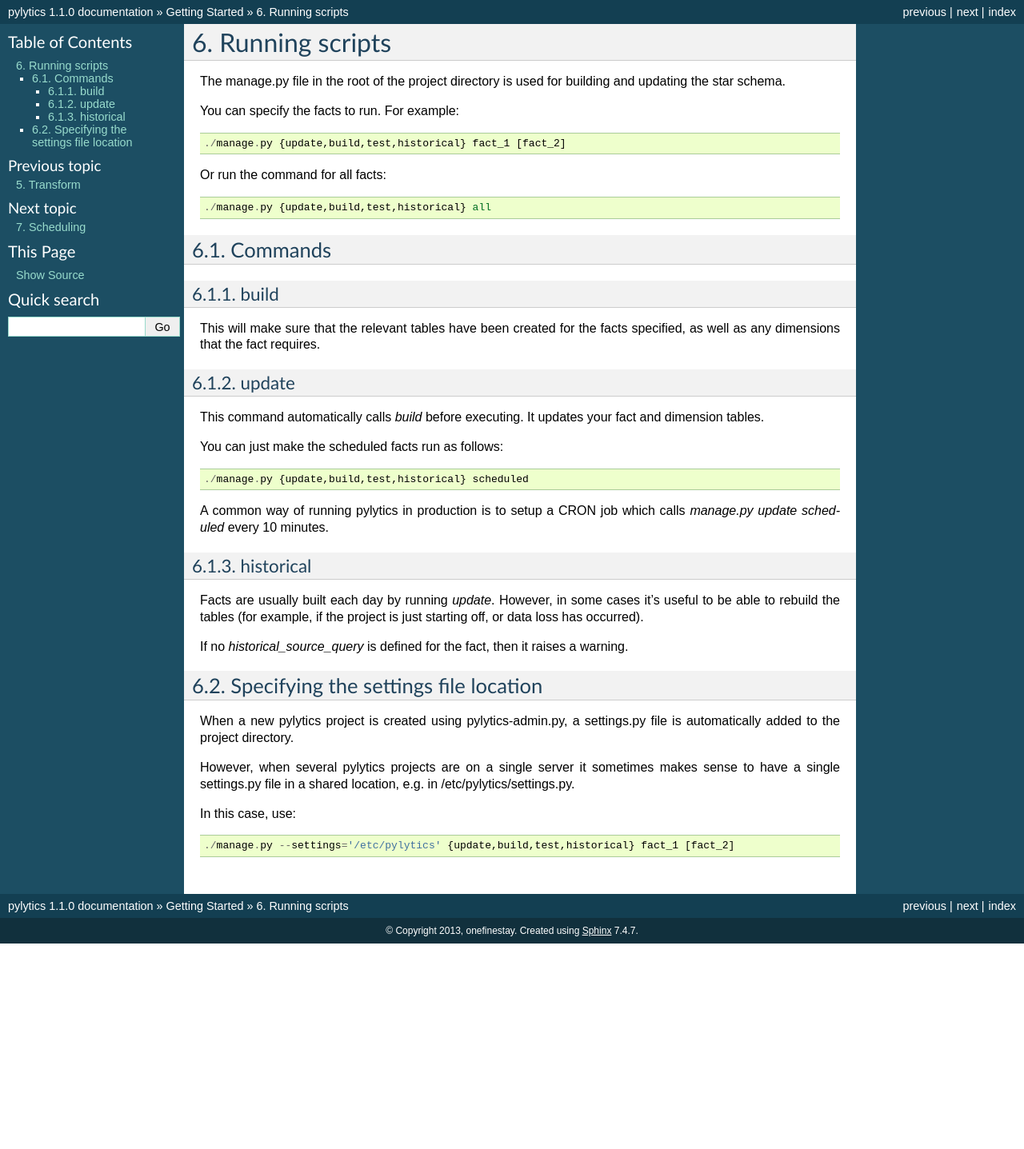
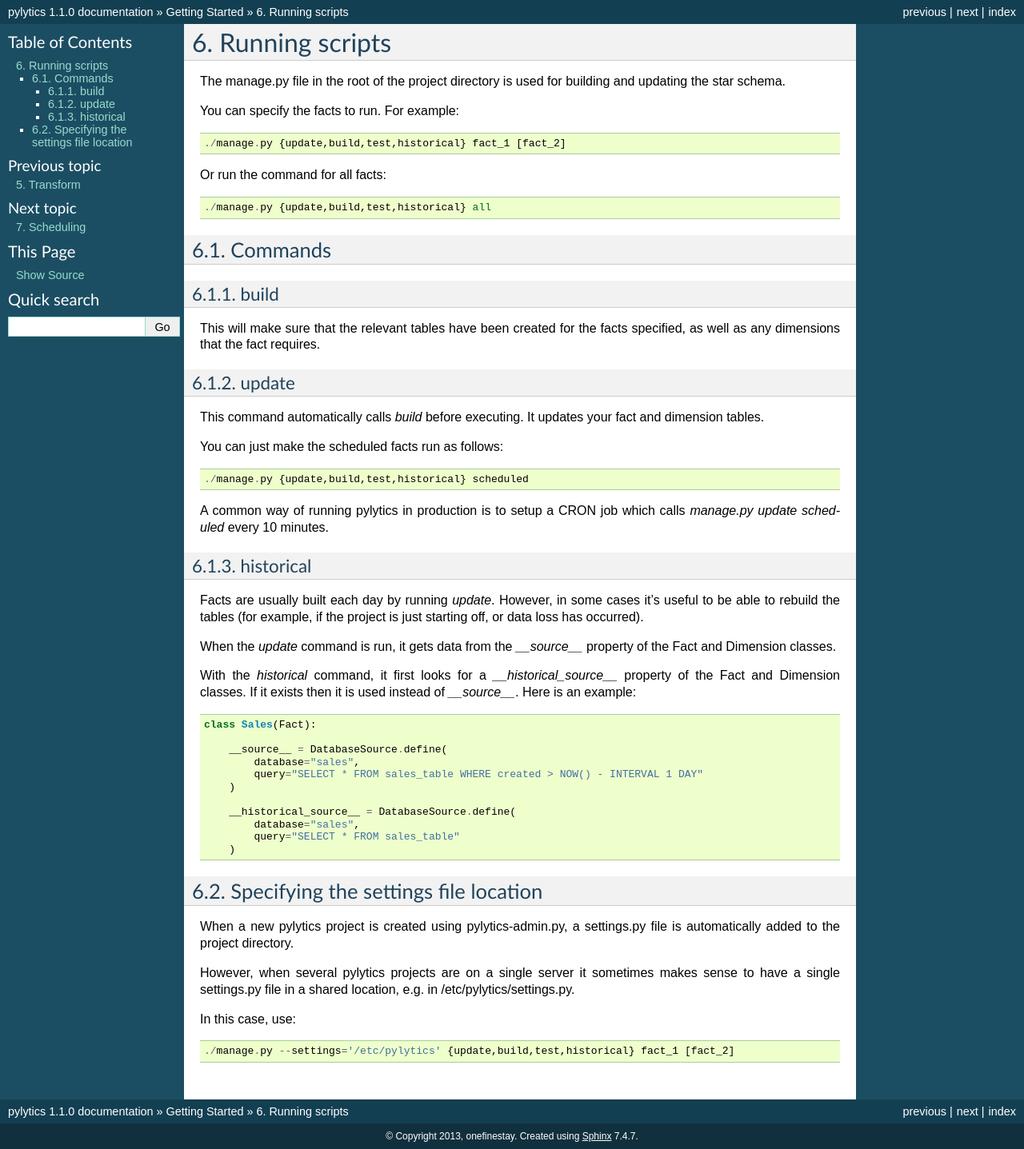
Before and after one commit to onefinestay/pylytics, a Sphinx documentation site: the page built from docs/getting-started/running-scripts.rst, in a window 1280 px wide. Shown: the whole page at 80% size. Built offline with Sphinx 7.4.7, drawn with Linux system fonts in a browser that asks for light colours; pages that are not in the unit, such as notebooks, are missing from menus; before the commit the page ends 1180 px from its top, so only the background shows below that.

Commit message:
updated documentation about historical command

```diff
--- a/docs/getting-started/running-scripts.rst
+++ b/docs/getting-started/running-scripts.rst
@@ -22,7 +22,7 @@ This will make sure that the relevant tables have been created for the facts spe
 
 
 update
-~~~~~
+~~~~~~
 
 This command automatically calls `build` before executing. It updates your fact and dimension tables.
 
@@ -38,7 +38,21 @@ historical
 
 Facts are usually built each day by running *update*. However, in some cases it's useful to be able to rebuild the tables (for example, if the project is just starting off, or data loss has occurred).
 
-If no `historical_source_query` is defined for the fact, then it raises a warning.
+When the `update` command is run, it gets data from the `__source__` property of the Fact and Dimension classes.
+
+With the `historical` command, it first looks for a `__historical_source__` property of the Fact and Dimension classes. If it exists then it is used instead of `__source__`. Here is an example::
+
+    class Sales(Fact):
+
+        __source__ = DatabaseSource.define(
+            database="sales",
+            query="SELECT * FROM sales_table WHERE created > NOW() - INTERVAL 1 DAY"
+        )
+
+        __historical_source__ = DatabaseSource.define(
+            database="sales",
+            query="SELECT * FROM sales_table"
+        )
 
 
 Specifying the settings file location
```
